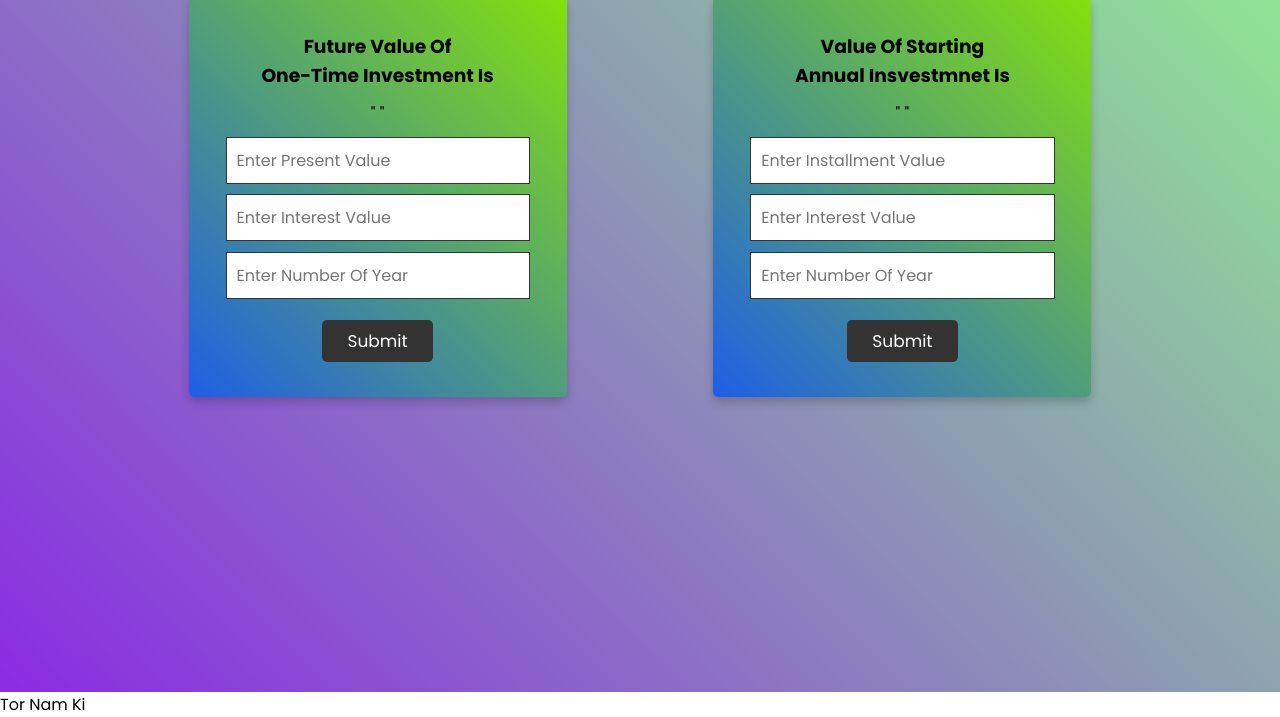
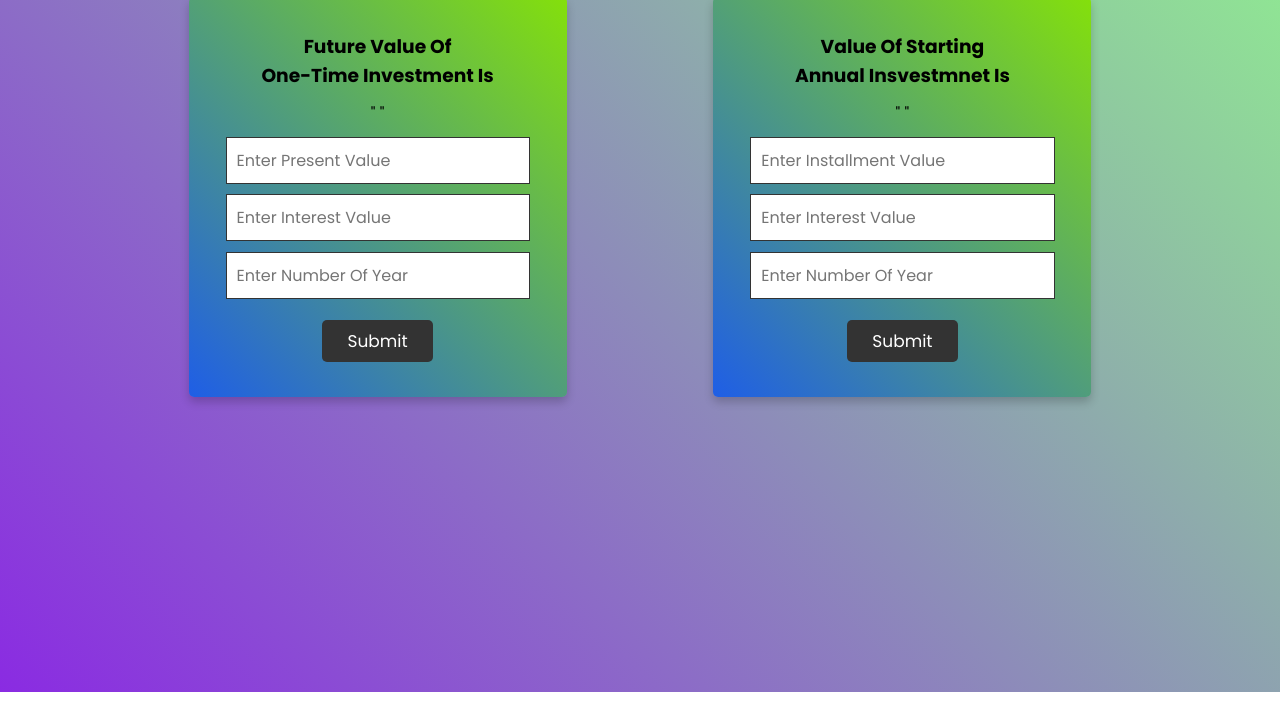
Before and after one commit to ShohagAlphaCoding/FV-App, a plain HTML site: page index.html in a window 1280 px wide. Shown: the part 108-825 px from the top of the page. After the commit the page ends 800 px from the top, so only its background shows below. Drawn offline with Linux system fonts and the light colour scheme.

Commit message:
third commit

```diff
--- a/index.html
+++ b/index.html
@@ -42,7 +42,7 @@
         </div>
 
     </div>
-    tor  nam ki
+
 
     <script src="main.js"></script>
 
```
